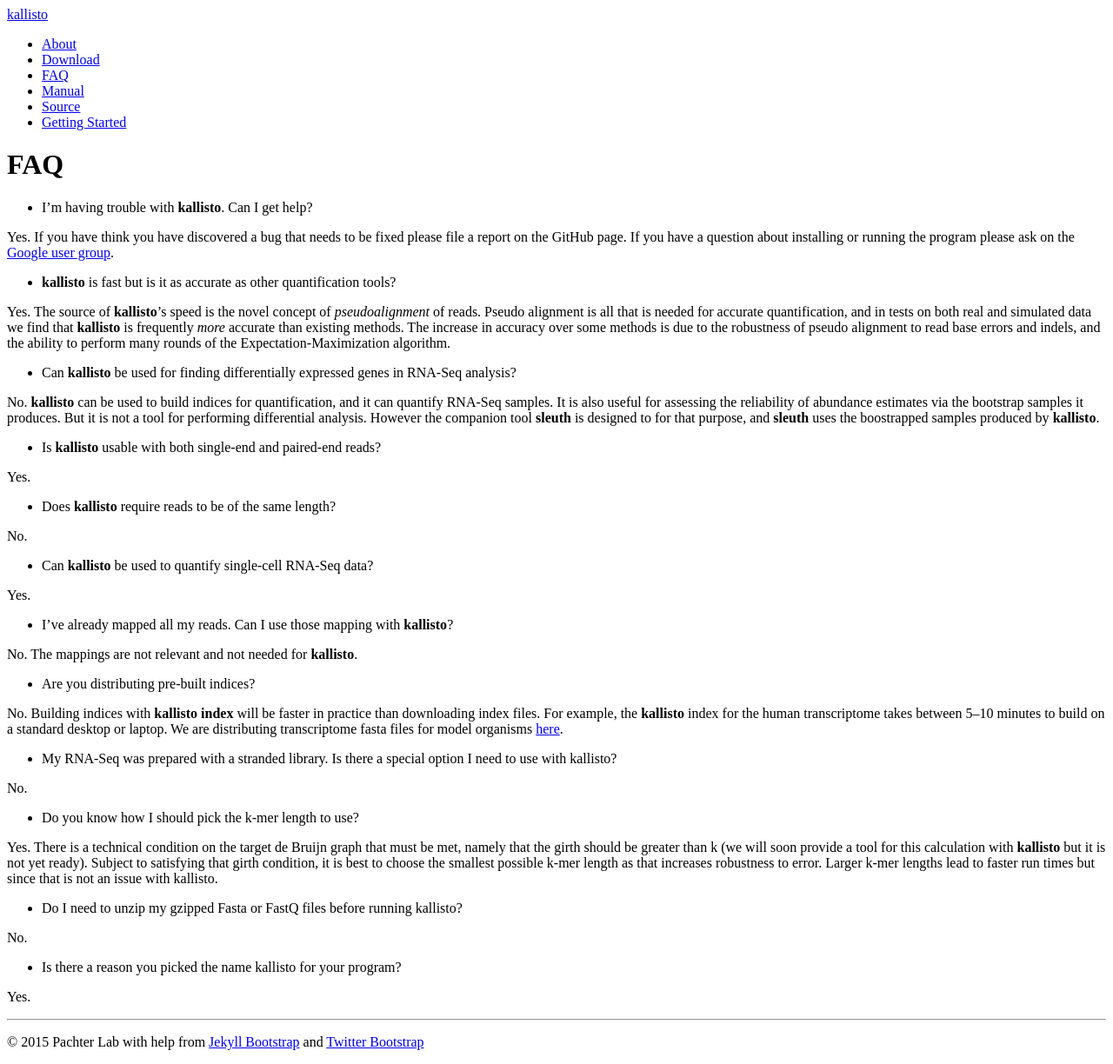
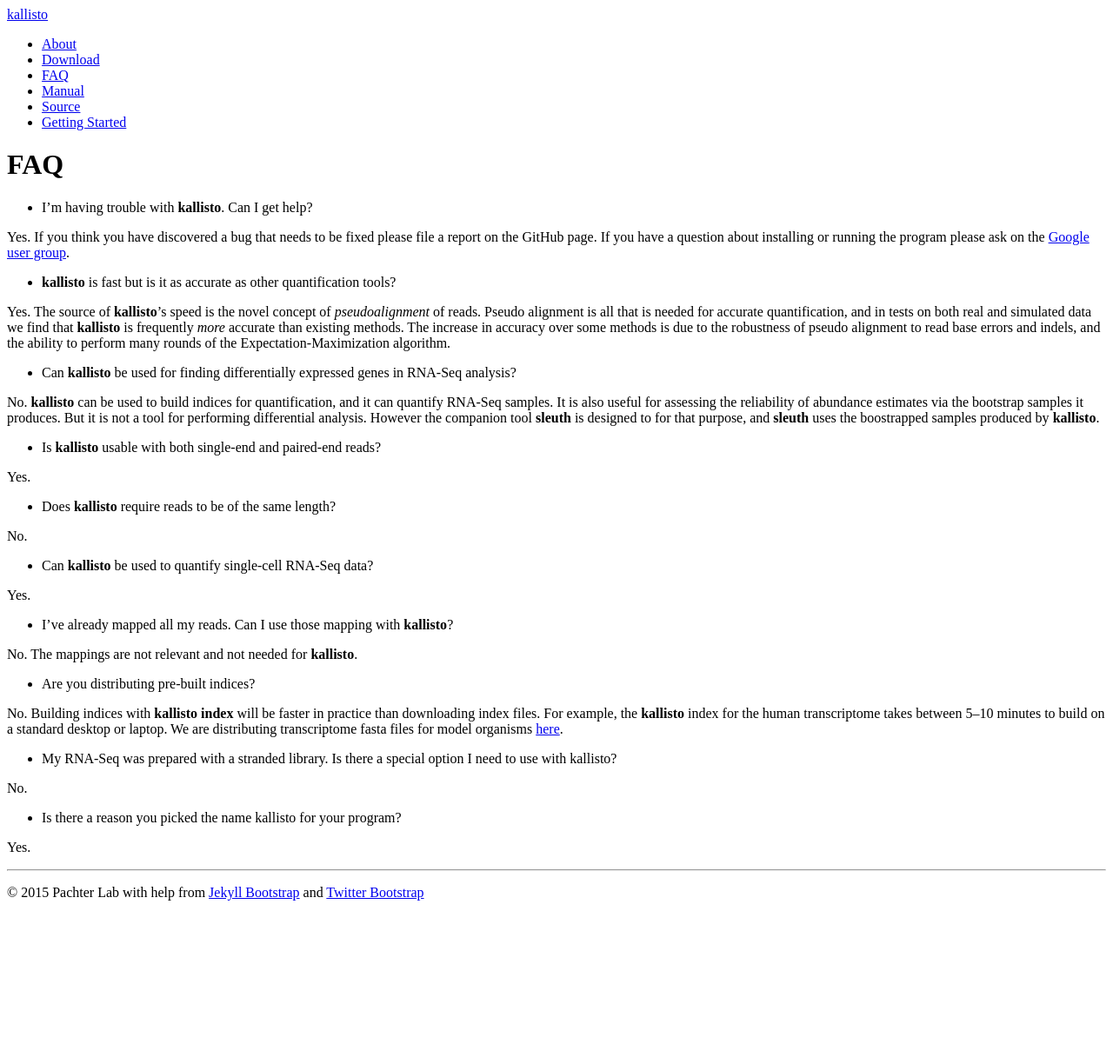
Before and after one commit to pachterlab/kallisto, a Jekyll site: the page built from faq.md, in a window 1280 px wide. Shown: the whole page at 87% size. Built offline with Jekyll 4.4.1, drawn with Linux system fonts in a browser that asks for light colours; after the commit the page ends 1052 px from its top, so only the background shows below that.

Commit message:
faq typo fixed

```diff
--- a/faq.md
+++ b/faq.md
@@ -8,7 +8,7 @@ group: navigation
 
 - I'm having trouble with __kallisto__. Can I get help?
 
-Yes. If you have think you have discovered a bug that needs to be fixed please file a report on the GitHub page. If you have a question about installing or running the program please ask on the [Google user group](https://groups.google.com/forum/#!forum/kallisto-sleuth-users).
+Yes. If you think you have discovered a bug that needs to be fixed please file a report on the GitHub page. If you have a question about installing or running the program please ask on the [Google user group](https://groups.google.com/forum/#!forum/kallisto-sleuth-users).
 
 - __kallisto__ is fast but is it as accurate as other quantification tools?
 
@@ -43,14 +43,6 @@ No. Building indices with __kallisto index__ will be faster in practice than dow
 
 No.
 
-- Do you know how I should pick the k-mer length to use?
-
-Yes. There is a technical condition on the target de Bruijn graph that must be met, namely that the girth should be greater than k (we will soon provide a tool for this calculation with __kallisto__ but it is not yet ready). Subject to satisfying that girth condition, it is best to choose the smallest possible k-mer length as that increases robustness to error. Larger k-mer lengths lead to faster run times but since that is not an issue with kallisto.
-
-- Do I need to unzip my gzipped Fasta or FastQ files before running kallisto?
-
-No.
-
 - Is there a reason you picked the name kallisto for your program?
 
 Yes.
```
